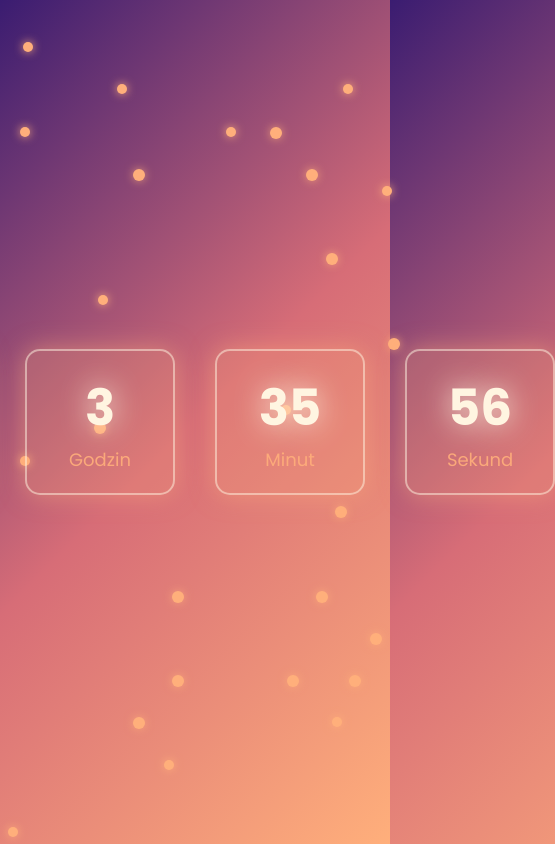
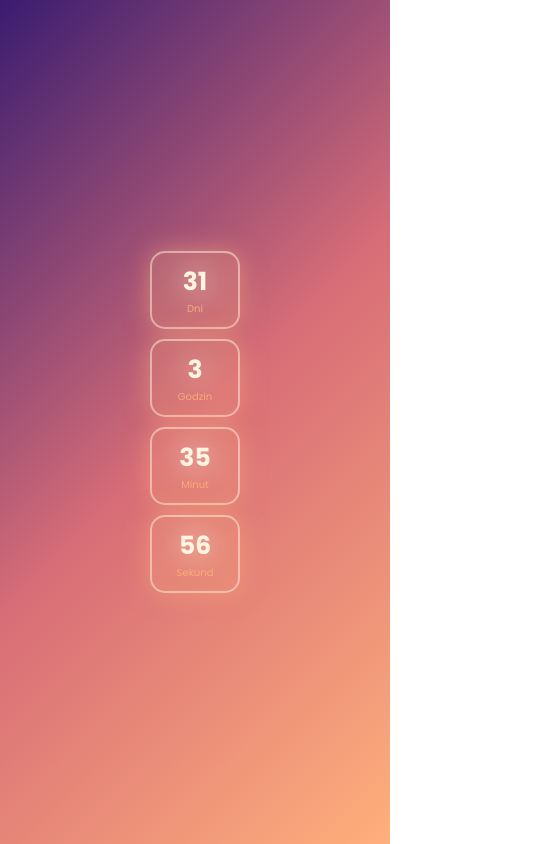
Before and after one commit to Czerpii/projekt-my, a plain HTML site: page chapter3.html in a window 390 px wide. Shown: the whole page, 555 px wide, since content can reach past the window. Drawn offline with Linux system fonts and the light colour scheme.

Commit message:
add media queries

```diff
--- a/assets/css/countdown.css
+++ b/assets/css/countdown.css
@@ -1,6 +1,7 @@
 body {
     background: linear-gradient(135deg, #3a1c71, #d76d77, #ffaf7b);
     color: #fff5e1;
+
 }
 
 .container {
@@ -142,15 +143,138 @@ body {
     opacity: 0;
 }
 
-/* Responsywność */
+
+/* 📲 TABLETY poziome (np. iPad Pro) */
+@media (max-width: 1200px) {
+    .time-box {
+        width: 130px;
+        padding: 15px 25px;
+    }
+
+    .time-box span {
+        font-size: 4rem;
+    }
+
+    .time-box p {
+        font-size: 1.6rem;
+    }
+
+    #message {
+        font-size: 4rem;
+    }
+
+    .note-container {
+        display: none;
+    }
+
+    .static-dot {
+        display: none;
+    }
+}
+
+/* 📲 TABLETY pionowe (np. iPad Mini, Galaxy Tab) */
+@media (max-width: 992px) {
+    .container {
+        height: auto;
+        padding: 20px;
+    }
+
+    #countdown {
+        flex-wrap: wrap;
+        gap: 20px;
+    }
+
+    .time-box {
+        width: 120px;
+        padding: 15px 20px;
+    }
+
+    .time-box span {
+        font-size: 3.5rem;
+    }
+
+    .time-box p {
+        font-size: 1.4rem;
+    }
+
+    #message {
+        font-size: 3.5rem;
+    }
+}
+
+/* 📱 SMARTFONY większe (iPhone 13/14/15/16, Galaxy S, Pixel) */
 @media (max-width: 768px) {
+    .container {
+        padding: 10px;
+        height: auto;
+    }
+
+    #countdown {
+        /* flex-direction: column; */
+        gap: 15px;
+    }
+
+    .time-box {
+        width: 100px;
+        padding: 12px 15px;
+    }
+
+    .time-box span {
+        font-size: 3rem;
+    }
+
+    .time-box p {
+        font-size: 1.2rem;
+    }
+
+    #message {
+        font-size: 3rem;
+    }
+
     .note-card {
         font-size: 1rem;
         padding: 8px;
+        max-width: 180px;
     }
 
     .note-dot {
-        width: 12px;
-        height: 12px;
+        width: 10px;
+        height: 10px;
     }
 }
+
+/* 📱 SMARTFONY mniejsze (stare iPhone SE, Galaxy A) */
+@media (max-width: 480px) {
+    #countdown {
+        flex-direction: column;
+        gap: 10px;
+    }
+
+    .time-box {
+        width: 90px;
+        padding: 10px 12px;
+    }
+
+    .time-box span {
+        font-size: 2.5rem;
+    }
+
+    .time-box p {
+        font-size: 1rem;
+    }
+
+    #message {
+        font-size: 2.5rem;
+    }
+
+
+    .note-card {
+        font-size: 0.9rem;
+        max-width: 160px;
+    }
+
+    .note-dot {
+        width: 8px;
+        height: 8px;
+    }
+}
--- a/js/countdown.js
+++ b/js/countdown.js
@@ -1,6 +1,37 @@
+// function updateCountdown() {
+//     const targetDate = new Date("2025-03-22T20:00:00");
+//     const now = new Date();
+//     const timeDifference = targetDate - now;
+
+//     if (timeDifference > 0) {
+//         const days = Math.floor(timeDifference / (1000 * 60 * 60 * 24));
+//         const hours = Math.floor((timeDifference % (1000 * 60 * 60 * 24)) / (1000 * 60 * 60));
+//         const minutes = Math.floor((timeDifference % (1000 * 60 * 60)) / (1000 * 60));
+//         const seconds = Math.floor((timeDifference % (1000 * 60)) / 1000);
+
+//         document.getElementById("days").textContent = days;
+//         document.getElementById("hours").textContent = hours;
+//         document.getElementById("minutes").textContent = minutes;
+//         document.getElementById("seconds").textContent = seconds;
+//     } else {
+//         document.getElementById("countdown").style.display = "none";
+//         document.getElementById("message").style.display = "block";
+//     }
+// }
+
+// setInterval(updateCountdown, 1000);
+// updateCountdown();
+
 function updateCountdown() {
-    const targetDate = new Date("2025-03-22T20:00:00");
     const now = new Date();
+    let targetDate = new Date("2025-03-22T20:00:00");
+
+    // Jeśli aktualna data to 22 lutego 2025 po godzinie 17:00, zmień cel odliczania
+    const switchDate = new Date("2025-02-22T17:00:00");
+    if (now >= switchDate && now < new Date("2025-02-22T20:00:00")) {
+        targetDate = new Date("2025-02-22T20:00:00");
+    }
+
     const timeDifference = targetDate - now;
 
     if (timeDifference > 0) {
@@ -19,8 +50,12 @@ function updateCountdown() {
     }
 }
 
+// Odświeżanie co sekundę
 setInterval(updateCountdown, 1000);
+
+// Wywołanie od razu po załadowaniu strony
 updateCountdown();
+
 
 document.addEventListener("DOMContentLoaded", function () {
     const notes = [
```
